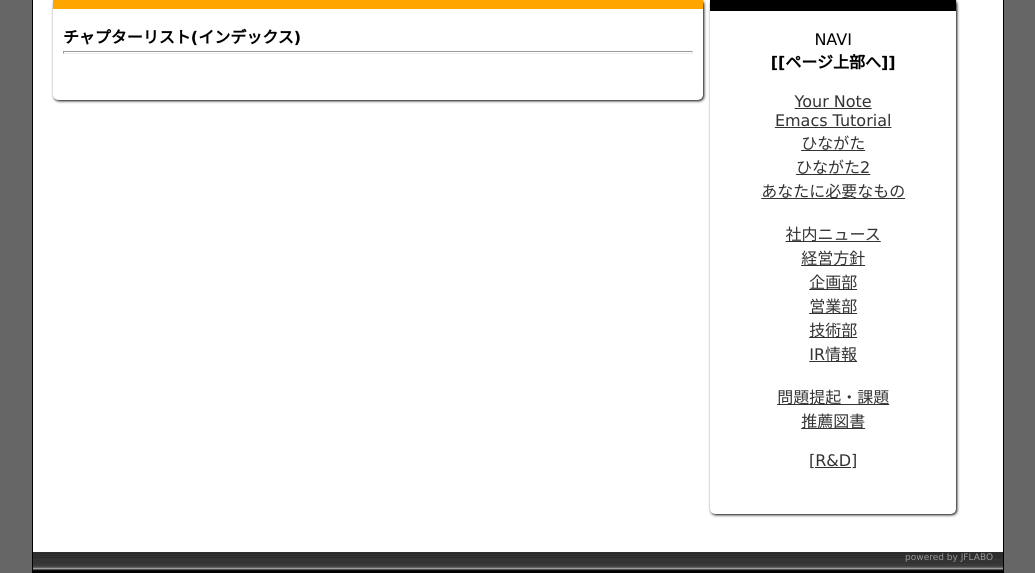
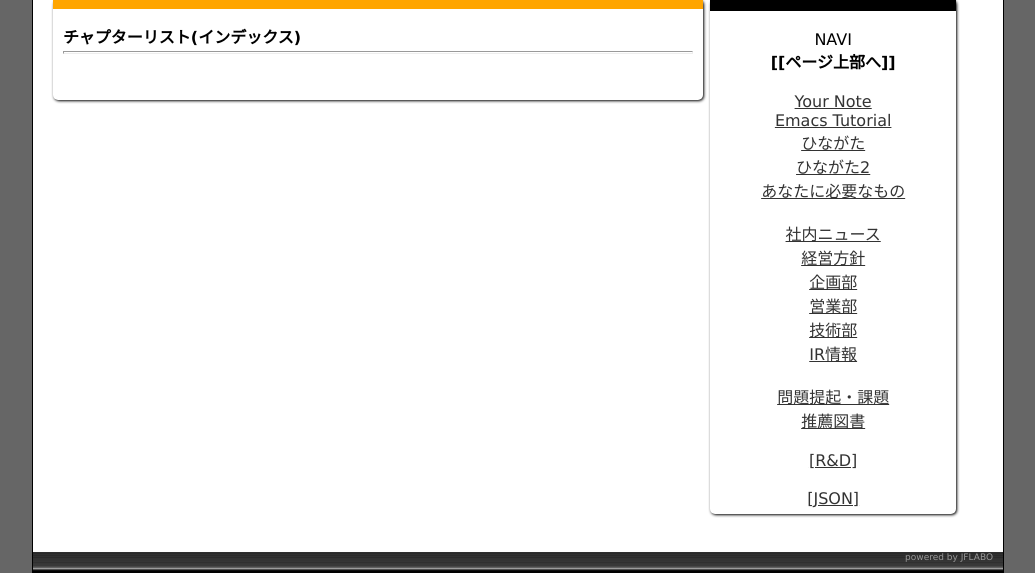
Before and after one commit to JFLABO/ChiMeRa, a PHP site: page / in a window 1280 px wide. Shown: the part 263-836 px from the top of the page, without its empty margins (122-1157 px from the left). Run offline with PHP 8.4, Linux system fonts and the light colour scheme; data that the repository does not hold is empty; some libraries are stand-ins or nearby versions.

Commit message:
Update ChiMeRaClassV0.php

```diff
--- a/parts/ChiMeRaClassV0.php
+++ b/parts/ChiMeRaClassV0.php
@@ -57,7 +57,8 @@ function show_list(){
 
 	  echo '<a href="./?param=JFLABO::ChiMeRa::Hinagata10">問題提起・課題</a><BR>';
 	  echo '<a href="./?param=JFLABO::ChiMeRa::Hinagata11">推薦図書</a><BR><BR>';
-	  echo '<a href="./?param=JFLABO::ChiMeRa::Hinagata12">[R&D]</a><BR>';
+	  echo '<a href="./?param=JFLABO::ChiMeRa::Hinagata12">[R&D]</a><BR><BR>';
+	  echo '<a href="./api/json.php?param=JFLABO::ChiMeRa::necessary_thing">[JSON]</a>';
 }
 
 public $title="JFLABO::ChiMeRa->EmacsTips チュートリアル 2013";
```
